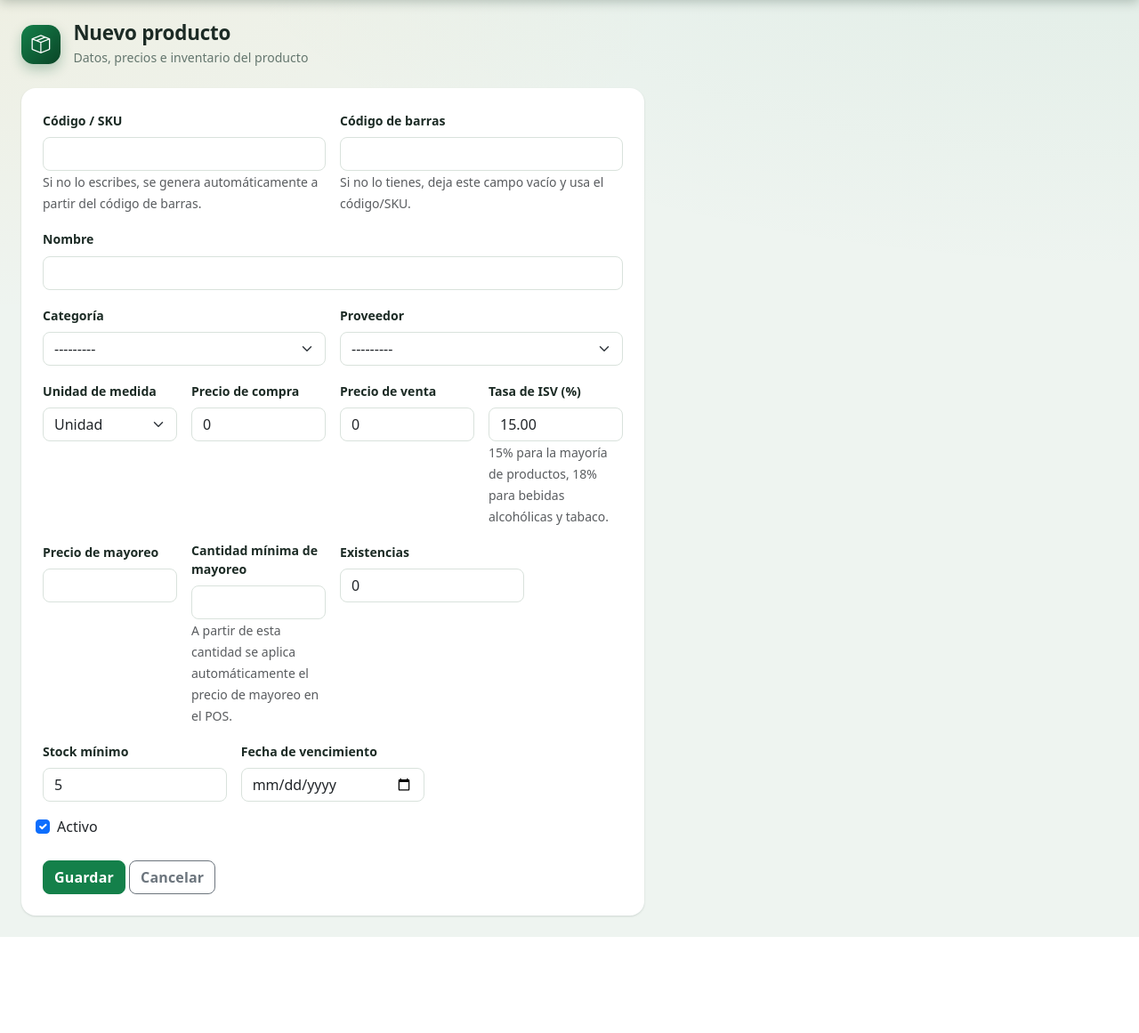
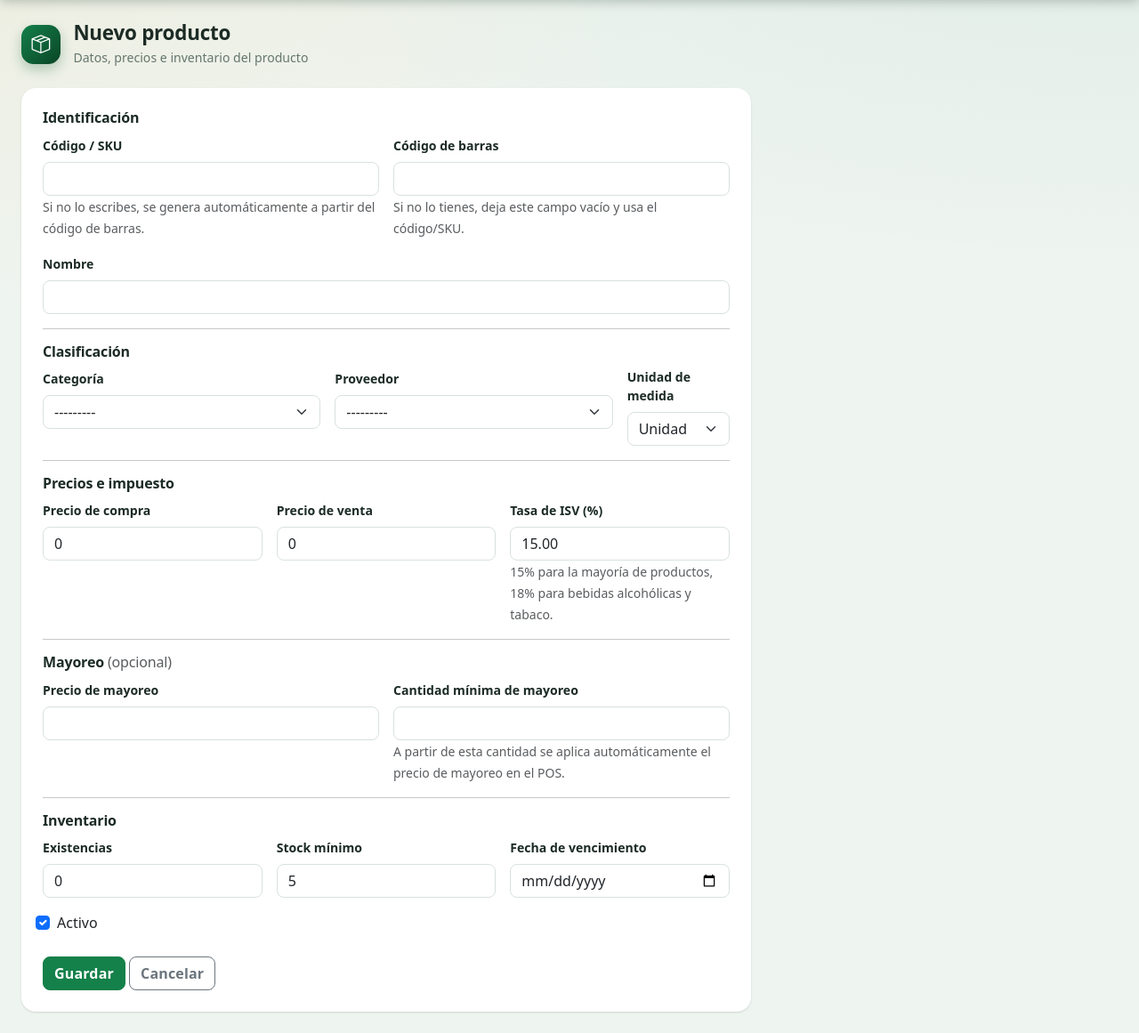
Before and after one commit to Jcontreras013/Sistema-facturacion, a Django app: page /inventario/productos/nuevo/ in a window 1280 px wide. Shown: the part 61-1222 px from the top of the page at 89% size. Before the commit the page ends 1114 px from the top, so only its background shows below. Run offline with Django 5.2, Linux system fonts and the light colour scheme; the visitor is signed in with stand-in values (Sample User, id 1); data that the repository does not hold is empty; some libraries are stand-ins or nearby versions.

Commit message:
Reorganizar el formulario de productos en secciones
El formulario "Nuevo producto" tenía filas descuadradas: el texto de
ayuda de "Cantidad mínima de mayoreo" estiraba toda la fila y dejaba
un hueco vacío debajo de sus campos vecinos sin ayuda, y esa fila de
mayoreo solo ocupaba la mitad del ancho de la tarjeta.

Ahora el formulario está dividido en secciones con título
(Identificación, Clasificación, Precios e impuesto, Mayoreo,
Inventario), cada fila usa align-items-start para que un campo con
texto de ayuda no empuje a sus vecinos, y la tarjeta se ensanchó de
700px a 820px para aprovechar mejor el espacio en pantallas anchas.

Probado de punta a punta: crear producto, editar producto, y
confirmado que el resto de formularios del sistema no tiene el mismo
problema (su texto de ayuda ya vive en su propia fila).

Co-Authored-By: Claude Sonnet 5 <noreply@anthropic.com>
Claude-Session: https://claude.ai/code/session_01T3nDkZ8uHKEWE1QKw4QLR6

```diff
--- a/templates/inventory/product_form.html
+++ b/templates/inventory/product_form.html
@@ -10,14 +10,16 @@
         </div>
     </div>
 </div>
-<div class="card p-4" style="max-width: 700px;">
+<div class="card p-4" style="max-width: 820px;">
     {% if form.non_field_errors %}
         <div class="alert alert-danger">{{ form.non_field_errors }}</div>
     {% endif %}
     <form method="post">
         {% csrf_token %}
         {% if next %}<input type="hidden" name="next" value="{{ next }}">{% endif %}
-        <div class="row g-3">
+
+        <h6>Identificación</h6>
+        <div class="row g-3 align-items-start mb-3">
             <div class="col-md-6">
                 <label class="form-label">{{ form.code.label }}</label>
                 {{ form.code }}
@@ -29,44 +31,64 @@
                 <small class="text-muted">Si no lo tienes, deja este campo vacío y usa el código/SKU.</small>
                 <div id="barcodeWarning" class="alert alert-warning py-2 px-3 mt-2 mb-0 small" style="display:none;"></div>
             </div>
-            <div class="col-md-12">
+            <div class="col-12">
                 <label class="form-label">{{ form.name.label }}</label>
                 {{ form.name }}
             </div>
-            <div class="col-md-6">
+        </div>
+
+        <hr>
+        <h6>Clasificación</h6>
+        <div class="row g-3 align-items-start mb-3">
+            <div class="col-md-5">
                 <label class="form-label">{{ form.category.label }}</label>
                 {{ form.category }}
             </div>
-            <div class="col-md-6">
+            <div class="col-md-5">
                 <label class="form-label">{{ form.provider.label }}</label>
                 {{ form.provider }}
             </div>
-            <div class="col-md-3">
+            <div class="col-md-2">
                 <label class="form-label">{{ form.unit.label }}</label>
                 {{ form.unit }}
             </div>
-            <div class="col-md-3">
+        </div>
+
+        <hr>
+        <h6>Precios e impuesto</h6>
+        <div class="row g-3 align-items-start mb-3">
+            <div class="col-md-4">
                 <label class="form-label">{{ form.purchase_price.label }}</label>
                 {{ form.purchase_price }}
             </div>
-            <div class="col-md-3">
+            <div class="col-md-4">
                 <label class="form-label">{{ form.sale_price.label }}</label>
                 {{ form.sale_price }}
             </div>
-            <div class="col-md-3">
+            <div class="col-md-4">
                 <label class="form-label">{{ form.tax_rate.label }}</label>
                 {{ form.tax_rate }}
                 <small class="text-muted">{{ form.tax_rate.help_text }}</small>
             </div>
-            <div class="col-md-3">
+        </div>
+
+        <hr>
+        <h6>Mayoreo <span class="text-muted fw-normal">(opcional)</span></h6>
+        <div class="row g-3 align-items-start mb-3">
+            <div class="col-md-6">
                 <label class="form-label">{{ form.wholesale_price.label }}</label>
                 {{ form.wholesale_price }}
             </div>
-            <div class="col-md-3">
+            <div class="col-md-6">
                 <label class="form-label">{{ form.wholesale_min_qty.label }}</label>
                 {{ form.wholesale_min_qty }}
                 <small class="text-muted">{{ form.wholesale_min_qty.help_text }}</small>
             </div>
+        </div>
+
+        <hr>
+        <h6>Inventario</h6>
+        <div class="row g-3 align-items-start mb-3">
             <div class="col-md-4">
                 <label class="form-label">{{ form.stock.label }}</label>
                 {{ form.stock }}
@@ -84,6 +106,7 @@
                 <label class="form-check-label">{{ form.is_active.label }}</label>
             </div>
         </div>
+
         <div class="mt-4">
             <button type="submit" class="btn btn-primary">Guardar</button>
             <a href="{{ next|default:'' }}{% if not next %}{% url 'inventory:product_list' %}{% endif %}" class="btn btn-outline-secondary">Cancelar</a>
```
